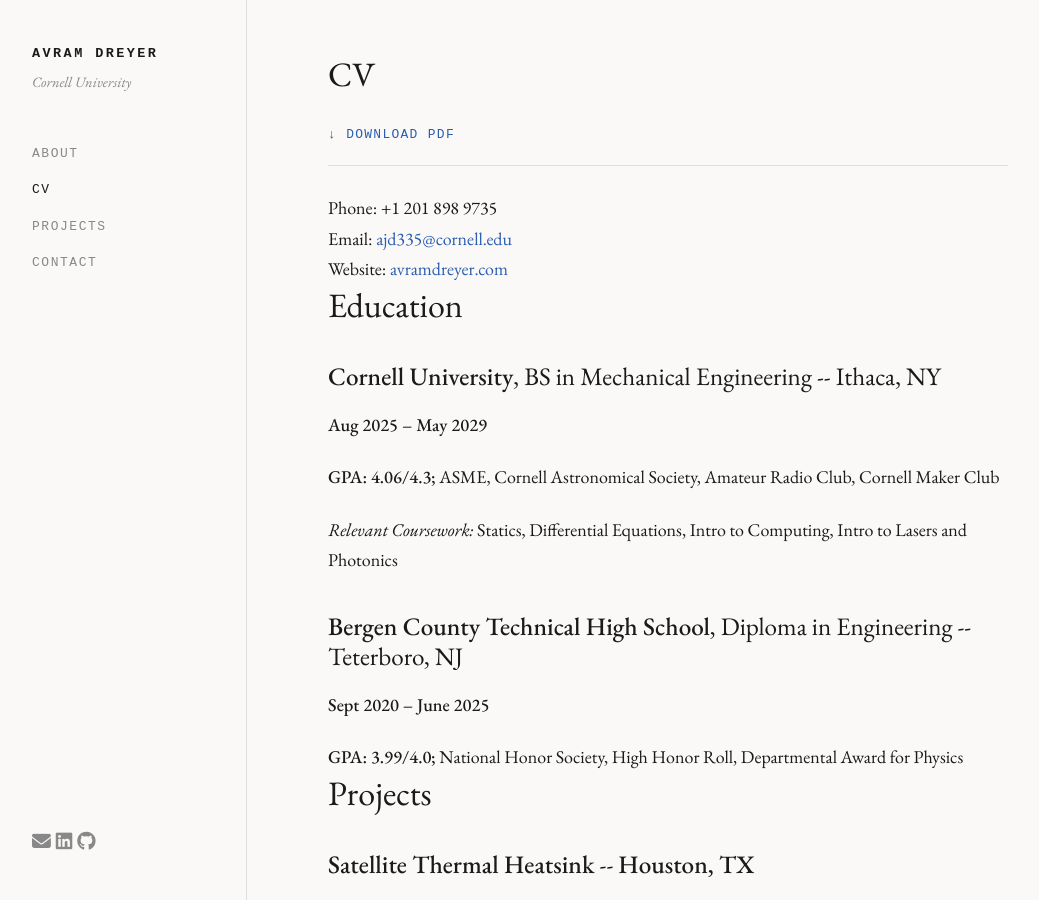
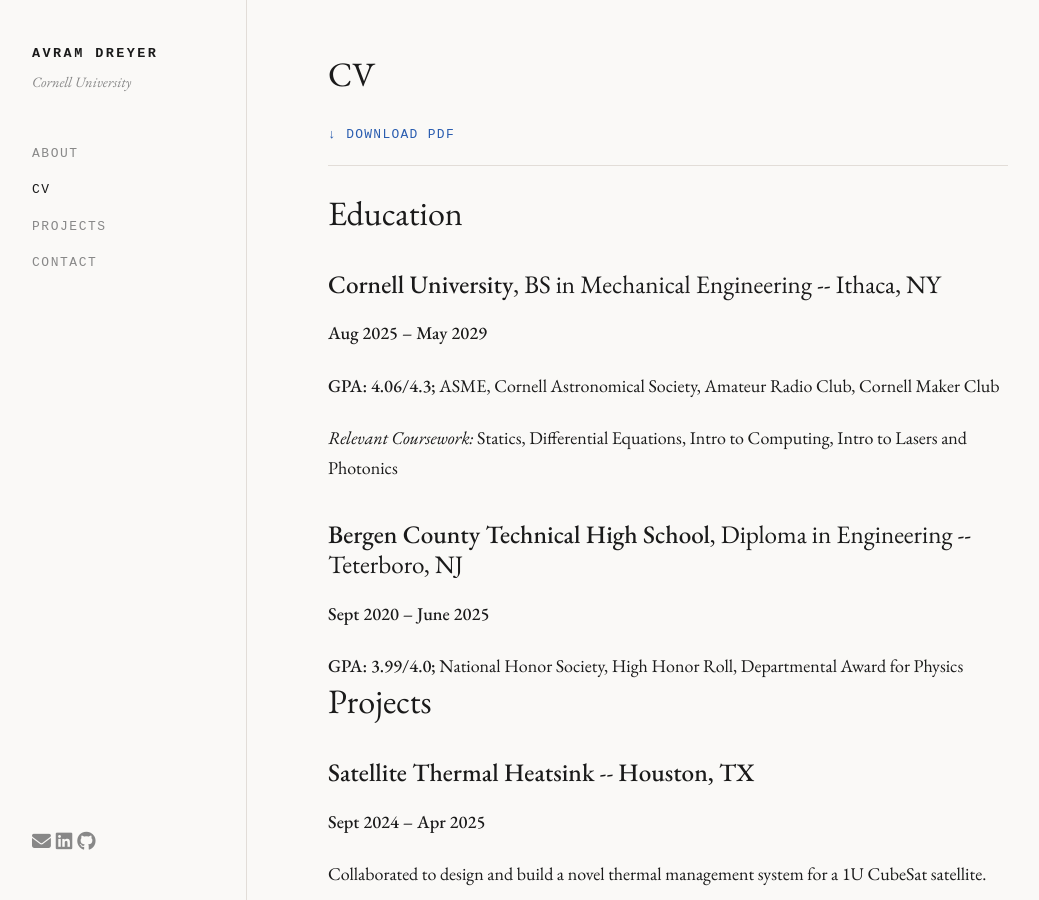
Before and after one commit to Aviboi/Aviboi.github.io, a Jekyll site: the page built from cv/index.html, in a window 1280 px wide and 900 px high. Shown: the whole window, without its empty margins (13-1052 px from the left). Built offline with Jekyll 4.4.1, drawn with Linux system fonts in a browser that asks for light colours; nearby versions of some CDN libraries; some web fonts are replaced.

Commit message:
chore: rebuild CV

```diff
--- a/cv/index.html
+++ b/cv/index.html
@@ -11,12 +11,7 @@ permalink: /cv/
   <a href="/assets/files/cv.pdf" class="cv-download-link" download>↓ Download PDF</a>
 </div>
 
-        <ul>
-        <li>Phone: +1 201 898 9735</li>
-        <li>Email: <a href="mailto:ajd335@cornell.edu">ajd335@cornell.edu</a></li>
-        <li>Website: <a href="https://avramdreyer.com/">avramdreyer.com</a></li>
-        </ul>
-        <h1>Education</h1>
+<h1>Education</h1>
         <h2><strong>Cornell University</strong>, BS in Mechanical Engineering -- Ithaca, NY</h2>
         <p><strong>Aug 2025 – May 2029</strong></p>
         <ul>
```
